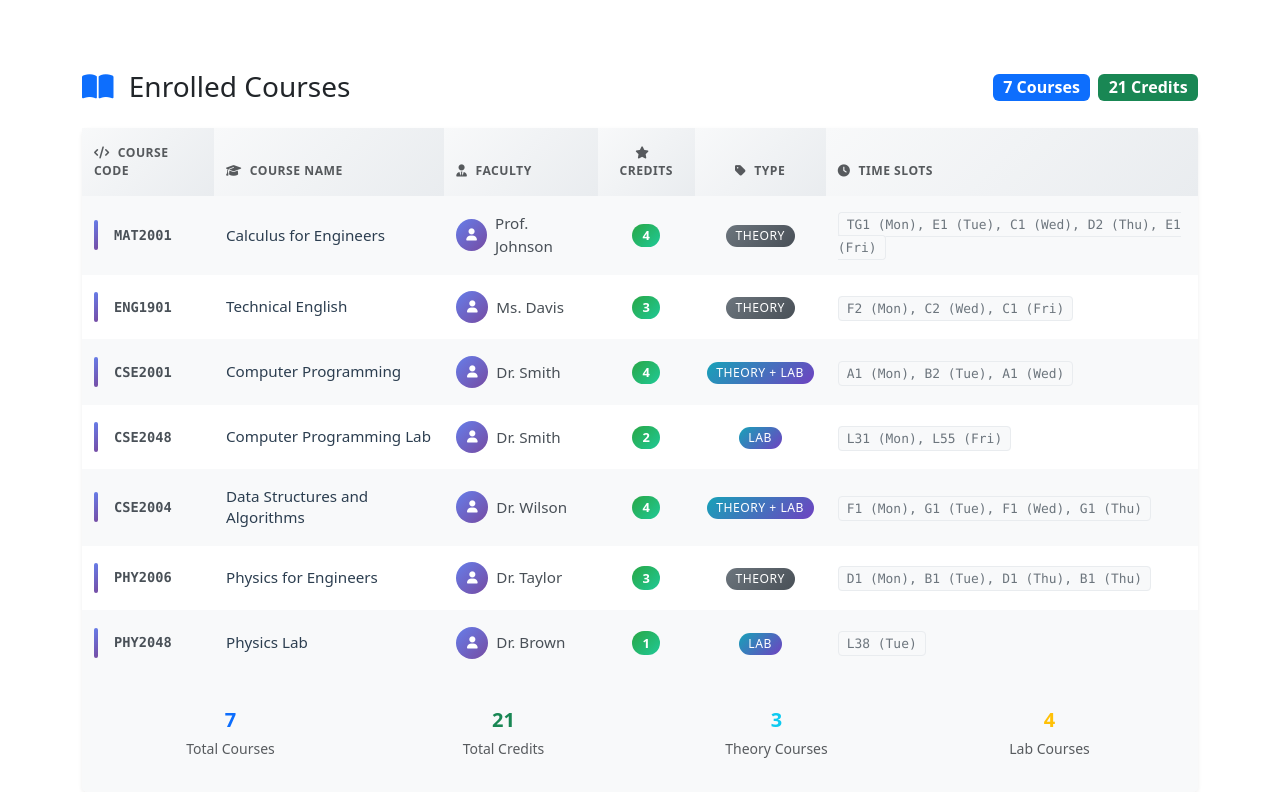
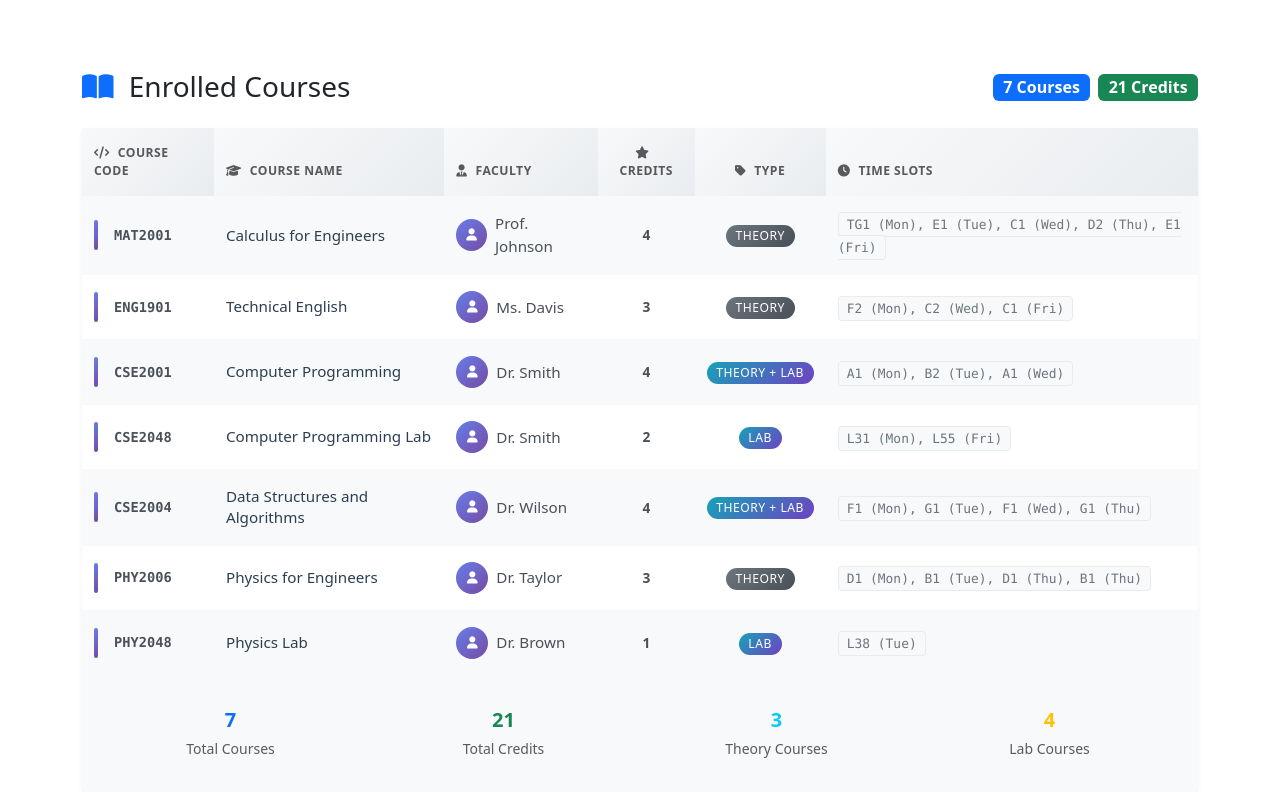
Before and after one commit to samarthnaikk/FFCX, a Flask app: page / in a window 1280 px wide. Shown: the part 1742-2534 px from the top of the page. Run offline with Flask 3, Linux system fonts and the light colour scheme.

Commit message:
changed table view(credits)

```diff
--- a/templates/index.html
+++ b/templates/index.html
@@ -221,12 +221,9 @@
         }
 
         .credit-badge {
-            background: linear-gradient(135deg, #28a745 0%, #20c997 100%);
-            color: white;
-            padding: 0.4em 0.8em;
-            border-radius: 20px;
+            color: #495057;
             font-weight: 600;
-            font-size: 0.85em;
+            font-size: 0.9em;
         }
 
         .type-badge {
```
